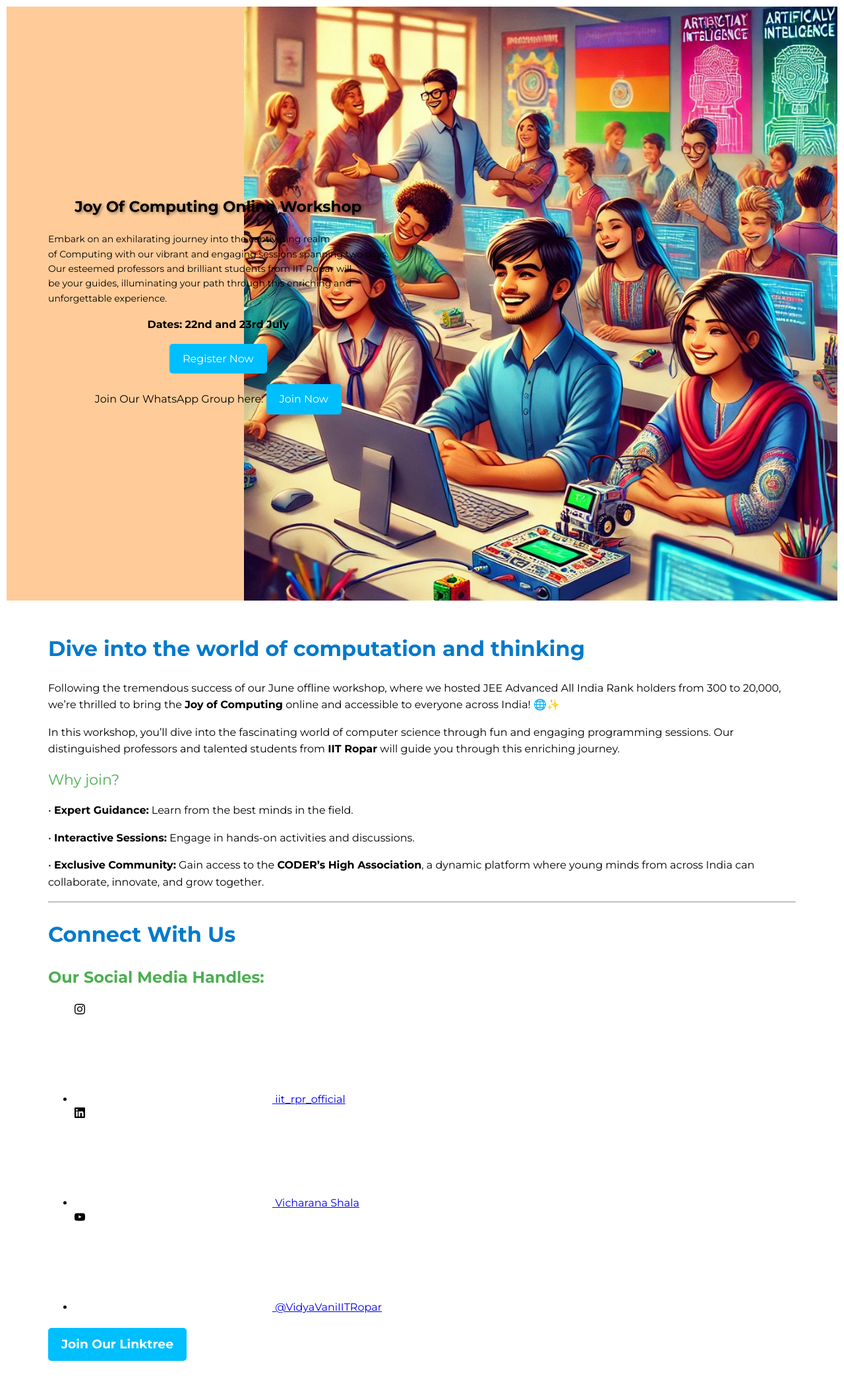
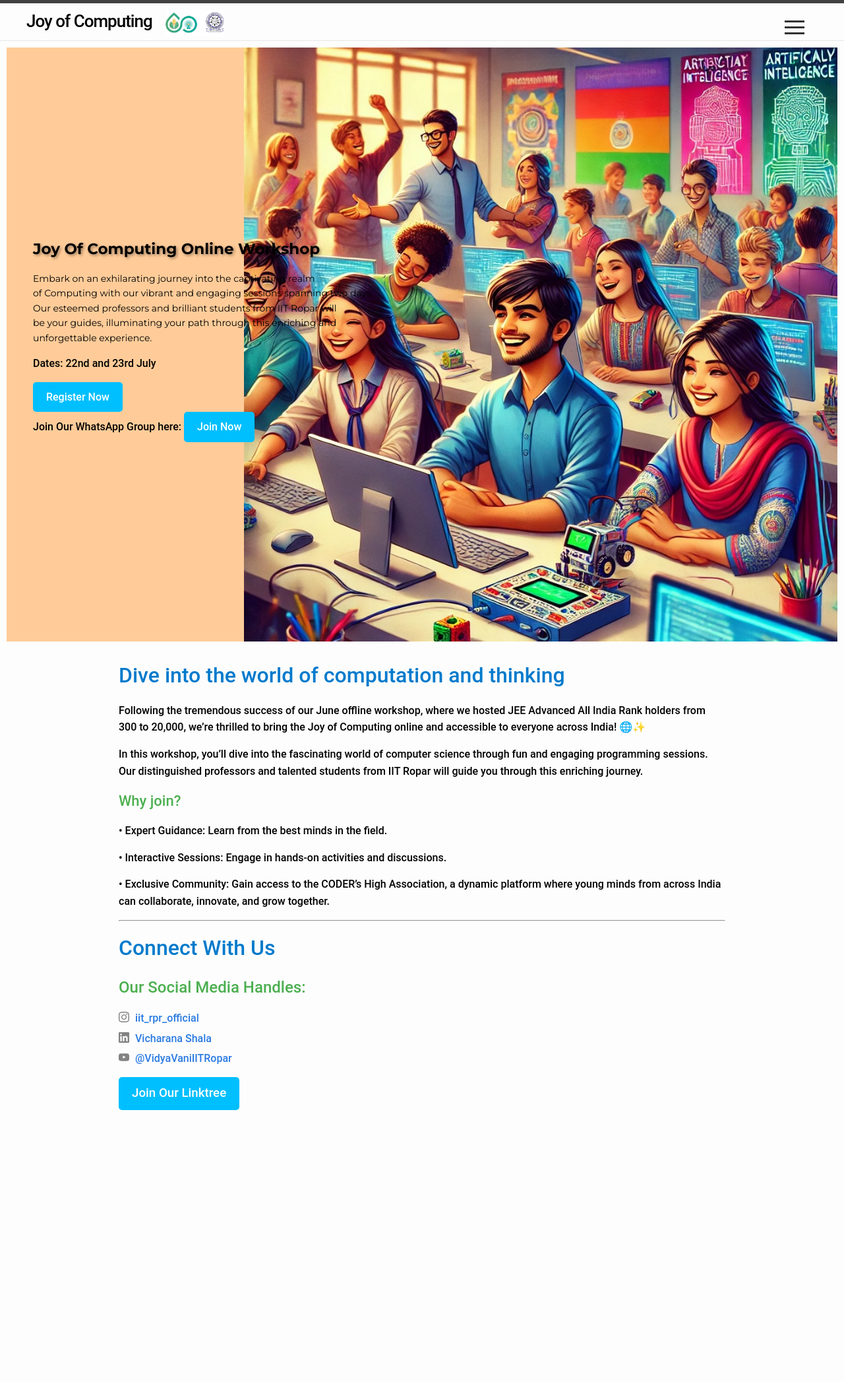
Before and after one commit to sudarshansudarshan/joc, a Jekyll site: the page built from index.markdown, in a window 1280 px wide. Shown: the whole page at 66% size. Built offline with Jekyll 4.4.1, drawn with Linux system fonts in a browser that asks for light colours; after the commit the page ends 1707 px from its top, so only the background shows below that.

Commit message:
Update home.html

```diff
--- a/_layouts/home.html
+++ b/_layouts/home.html
@@ -5,20 +8,29 @@
   <meta name="viewport" content="width=device-width, initial-scale=1.0">
   <title>Swagatam</title>
   <link rel="preconnect" href="https://fonts.googleapis.com">
-  <link rel="preconnect" href="https://fonts.gstatic.com" crossorigin>
-  <link href="https://fonts.googleapis.com/css2?family=Montserrat:ital,wght@0,100..900;1,100..900&display=swap" rel="stylesheet">
+<link rel="preconnect" href="https://fonts.gstatic.com" crossorigin>
+<link href="https://fonts.googleapis.com/css2?family=Montserrat:ital,wght@0,100..900;1,100..900&display=swap" rel="stylesheet">
   <style>
     body {
-      font-family: 'Montserrat', sans-serif;
+      font-family: 'Roboto Medium', sans-serif; /* Use Roboto font or any other preferred font */
       font-size: 16px;
       line-height: 1.6;
-      color: #000;
+      color: #000000; /* Default text color */
       margin: 0;
       padding: 0;
       width: 100%;
-      /* background-color: #ffdbac; */
+      /*background-image: url('images/bgg1.png');
+      background-size: contain; /* Set the width and height of the background image */
+      /*background-repeat: no-repeat;
+      background-position: center top;
+       /* Center the background image */
+      <!-- background-color: #ffdbac;-->
     }
-
+  /*.home {
+      max-width: 100%;
+      margin: 0 auto;
+      padding: 10px;
+    }*/
     .home {
       max-width: 100%;
       margin: 0 auto;
@@ -33,11 +45,10 @@
       list-style: none;
       padding: 0;
       margin: 0;
-      display: flex;
-      flex-wrap: wrap;
     }
 
     .navigation ul li {
+      display: inline;
       margin-right: 20px;
     }
 
@@ -48,25 +59,22 @@
     }
 
     .navigation li a:hover {
-      color: #ff6600;
+      color: #ff6600; /* Change color on hover */
     }
 
     .hero-section {
       width: 100%;
-      height: 100vh;
+      height: 100vh; /* Adjust height as needed */
       background-image: url('images/bgg1.png');
-      background-size: cover;
+      background-size: contain;
       background-repeat: no-repeat;
       background-position: center top;
       display: flex;
-      align-items: center;
-      justify-content: left;
-      color: white;
-      text-align: center;
-    }
-
-    .content {
-      padding: 0 5%;
+      align-items: center; /* Center content vertically */
+      justify-content: left; /* Center content horizontally */
+      color: white; /* Set default text color */
+      text-align: center; /* Center text */
+      /* margin-top: 100px; */
     }
 
     .hero-image {
@@ -79,7 +87,7 @@
     }
 
     .hero-text h2 {
-      font-size: 2.5em;
+      font-size: 2.5em; /* Larger font size for heading */
       margin-bottom: 10px;
       color: #FFFFFF;
     }
@@ -125,51 +133,80 @@
     }
 
     .post-link:hover {
-      color: #ff6600;
+      color: #ff6600; /* Change color on hover */
     }
 
-    @media (max-width: 768px) {
-      .hero-section {
-        flex-direction: column;
-        justify-content: center;
-        text-align: center;
-      }
+    .content {
+            text-align: left;
+    }
 
-      .content {
-        padding: 0 2%;
-      }
+    .svg-icon {
+      width: 16px;
+      height: 16px;
+    }
 
-      .hero-text h2 {
-        font-size: 1.8em;
-      }
 
-      .hero-text p {
-        font-size: 1em;
-      }
-    }
   </style>
 </head>
 <body>
 <div class="home">
-  <div class="hero-section" style="background-color: #ffcc99; background-image: url('images/joc image.jpg'); background-size: contain; background-repeat: no-repeat; background-position: right top;">
-    <div class="content">
-      <h2 style="color: black; font-size: 23px; text-shadow: 2px 2px 4px rgba(0, 0, 0, 0.4);"><b>Joy Of Computing Online Workshop</b></h2>
-      <p style="color: black; font-size: 14px; text-align: justify;">
+  <!--{%- if page.title -%}
+    <h1 class="page-heading">{{ page.title }}  </h1>
+  {%- endif -%}-->
+
+
+  <div class="hero-section" style="width: 100%; background-color: #ffcc99; background-image: url('images/joc image.jpg'); background-size: contain; background-repeat: no-repeat; background-position: right top;">
+    <div class="content" style="padding-left: 40px;">
+<!--       <h2 style="color: black;"><b> Joy Of Computing Online Workshop</b></h2> -->
+      <h2 style="color: black; font-family: 'Montserrat', sans-serif; font-size: 23px; text-shadow: 2px 2px 4px rgba(0, 0, 0, 0.4);"><b>Joy Of Computing Online Workshop</b></h2>
+
+      <p style="color: black; font-family: 'Montserrat', sans-serif; font-size: 14px">
         Embark on an exhilarating journey into the captivating realm <br>of Computing with our vibrant and engaging sessions spanning two days. <br>Our esteemed professors and brilliant students from IIT Ropar will <br>be your guides, illuminating your path through this enriching and <br>unforgettable experience.
       </p>
+
       <p style="color: black;"><b>Dates: 22nd and 23rd July</b></p>
+
       <a href="https://forms.gle/HP18PAvap6ifJ8EG8" class="btn">Register Now</a>
       <br>
+
       <p style="color: black;">
         Join Our WhatsApp Group here:
         <a href="https://chat.whatsapp.com/J4Na1mTOXqY3xCPWGv64sz" class="btn">Join Now</a>
       </p>
+
     </div>
   </div>
   <br>
-  <div class="content">
-    {{ content }}
+  <div class="content" style="padding-left: 170px; padding-right: 170px ;">
+  {{ content }}
   </div>
+
+ <!-- {%- if site.posts.size > 0 -%}
+    <div class="recent-posts">
+      <h1 class="post-list-heading">Recent Posts</h1>
+      <ul class="post-list">
+        {%- for post in site.posts limit: 1 -%}
+        <li>-->
+        <!--  {%- assign date_format = site.minima.date_format | default: "%b %-d, %Y" -%}
+          <span class="post-meta">{{ post.date | date: date_format }}</span>
+
+            <a class="post-link" href="/aicamp/dashboard/">
+              <h6>
+              Matrix Mystics
+              </h6>
+            </a> -->
+
+          {%- if site.show_excerpts -%}
+            {{ post.excerpt }}
+          {%- endif -%}
+        </li>
+        {%- endfor -%}
+      </ul>
+      <!-- <a href="" class="btn">View All Posts</a> -->
+    </div>
+  {%- endif -%}
+
+
 </div>
 </body>
 </html>
```
Also changed, not shown: other parts of _layouts/home.html (+3 -0 lines).
